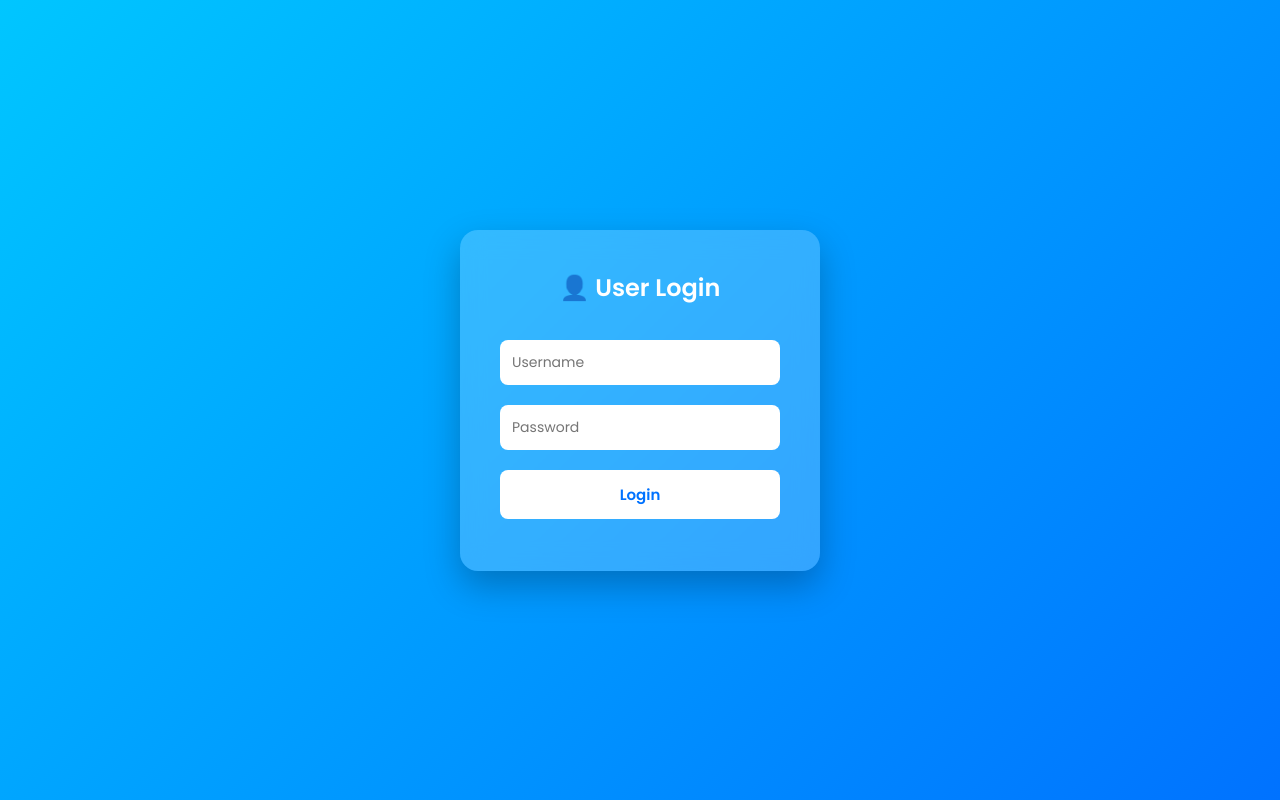
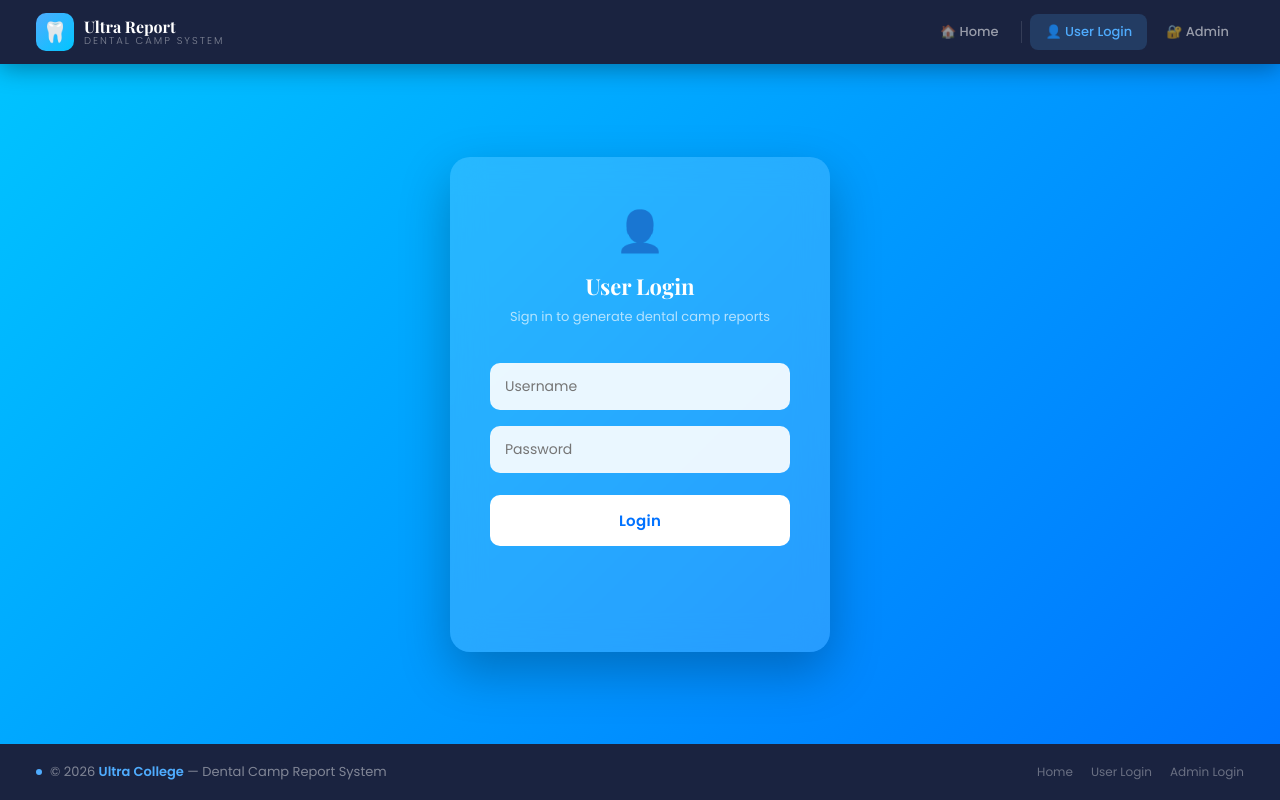
Before and after one commit to mathankumar8248097868-cloud/prototype-frontend, a plain HTML site: page userlogin.html in a window 1280 px wide. Drawn offline with nearby package versions, Linux system fonts and the light colour scheme.

Commit message:
Update userlogin.html

```diff
--- a/userlogin.html
+++ b/userlogin.html
@@ -1,137 +1,98 @@
 <!DOCTYPE html>
 <html>
 <head>
-<title>User Login</title>
+<title>User Login — Ultra Report</title>
+<meta name="viewport" content="width=device-width, initial-scale=1">
+<link href="https://fonts.googleapis.com/css2?family=Playfair+Display:wght@700&family=Poppins:wght@300;400;500;600&display=swap" rel="stylesheet">
+<style>
+*{ margin:0; padding:0; box-sizing:border-box; font-family:'Poppins',sans-serif; }
+:root{ --blue1:#4facfe; --blue2:#00c6ff; --dark:#1a2340; }
+body{ background:linear-gradient(135deg,#00c6ff,#0072ff); min-height:100vh; display:flex; flex-direction:column; }
 
-<meta name="viewport" content="width=device-width, initial-scale=1">
+/* ── HEADER ── */
+header{ background:var(--dark); padding:0 36px; display:flex; align-items:center; justify-content:space-between; height:64px; box-shadow:0 4px 24px rgba(0,0,0,0.35); position:sticky; top:0; z-index:200; }
+.logo{ display:flex; align-items:center; gap:10px; text-decoration:none; cursor:pointer; }
+.logo-icon{ width:38px; height:38px; background:linear-gradient(135deg,var(--blue1),var(--blue2)); border-radius:10px; display:flex; align-items:center; justify-content:center; font-size:20px; }
+.logo-text{ font-family:'Playfair Display',serif; color:white; font-size:16px; line-height:1.1; }
+.logo-text span{ display:block; font-family:'Poppins',sans-serif; font-size:10px; font-weight:300; color:rgba(255,255,255,0.45); letter-spacing:2px; text-transform:uppercase; }
+nav{ display:flex; gap:4px; align-items:center; }
+.nav-link{ padding:8px 15px; border:none; border-radius:8px; font-size:13px; font-weight:500; cursor:pointer; transition:all 0.2s; background:transparent; color:rgba(255,255,255,0.55); text-decoration:none; display:flex; align-items:center; gap:6px; }
+.nav-link:hover{ background:rgba(255,255,255,0.1); color:white; }
+.nav-link.active{ background:rgba(79,172,254,0.18); color:var(--blue1); }
+.nav-divider{ width:1px; height:22px; background:rgba(255,255,255,0.12); margin:0 4px; }
 
-<link href="https://fonts.googleapis.com/css2?family=Poppins:wght@300;400;600&display=swap" rel="stylesheet">
+/* ── CENTER ── */
+.center{ flex:1; display:flex; align-items:center; justify-content:center; padding:40px 20px; }
+.box{ width:380px; padding:44px 40px; border-radius:20px; background:rgba(255,255,255,0.15); backdrop-filter:blur(16px); box-shadow:0 20px 50px rgba(0,0,0,0.25); text-align:center; color:white; }
+.box-icon{ font-size:40px; margin-bottom:10px; }
+.box h2{ font-family:'Playfair Display',serif; font-size:22px; margin-bottom:6px; }
+.box p{ font-size:13px; opacity:0.65; margin-bottom:28px; }
+input{ width:100%; padding:13px 15px; margin:8px 0; border-radius:10px; border:none; font-size:14px; background:rgba(255,255,255,0.9); color:#333; outline:none; }
+input:focus{ background:white; }
+button{ width:100%; padding:14px; margin-top:14px; border:none; border-radius:10px; background:white; color:#0072ff; font-size:15px; font-weight:700; cursor:pointer; transition:0.3s; letter-spacing:0.3px; }
+button:hover{ background:#eef4ff; transform:translateY(-2px); box-shadow:0 8px 24px rgba(0,0,0,0.2); }
+#msg{ margin-top:14px; color:#ffdede; font-size:13px; min-height:20px; }
 
-<style>
-
-*{
-margin:0;
-padding:0;
-box-sizing:border-box;
-font-family:'Poppins',sans-serif;
-}
-
-body{
-height:100vh;
-display:flex;
-align-items:center;
-justify-content:center;
-background:linear-gradient(135deg,#00c6ff,#0072ff);
-}
-
-.box{
-width:360px;
-padding:40px;
-border-radius:18px;
-background:rgba(255,255,255,0.2);
-backdrop-filter:blur(12px);
-box-shadow:0 15px 35px rgba(0,0,0,0.25);
-text-align:center;
-color:white;
-}
-
-h2{
-margin-bottom:25px;
-font-weight:600;
-}
-
-input{
-width:100%;
-padding:12px;
-margin:10px 0;
-border:none;
-border-radius:8px;
-font-size:14px;
-}
-
-button{
-width:100%;
-padding:13px;
-margin-top:10px;
-border:none;
-border-radius:8px;
-background:#ffffff;
-color:#0072ff;
-font-size:15px;
-font-weight:600;
-cursor:pointer;
-transition:0.3s;
-}
-
-button:hover{
-transform:translateY(-2px);
-box-shadow:0 8px 20px rgba(0,0,0,0.2);
-}
-
-#msg{
-margin-top:12px;
-color:#ffdede;
-font-size:14px;
-}
-
+/* ── FOOTER ── */
+footer{ background:var(--dark); color:rgba(255,255,255,0.45); padding:18px 36px; display:flex; align-items:center; justify-content:space-between; flex-wrap:wrap; gap:10px; }
+.footer-left{ font-size:13px; display:flex; align-items:center; gap:8px; }
+.footer-left strong{ color:var(--blue1); font-weight:600; }
+.footer-dot{ width:6px; height:6px; background:var(--blue1); border-radius:50%; display:inline-block; flex-shrink:0; }
+.footer-right{ display:flex; gap:18px; }
+.footer-right a{ color:rgba(255,255,255,0.35); text-decoration:none; font-size:12px; transition:color 0.2s; }
+.footer-right a:hover{ color:var(--blue1); }
 </style>
-
 </head>
-
 <body>
 
-<div class="box">
+<!-- ── HEADER ── -->
+<header>
+  <div class="logo" onclick="location.href='index.html'">
+    <div class="logo-icon">🦷</div>
+    <div class="logo-text">Ultra Report <span>Dental Camp System</span></div>
+  </div>
+  <nav>
+    <a class="nav-link" href="index.html">🏠 Home</a>
+    <div class="nav-divider"></div>
+    <a class="nav-link active" href="userlogin.html">👤 User Login</a>
+    <a class="nav-link" href="adminlogin.html">🔐 Admin</a>
+  </nav>
+</header>
 
-<h2>👤 User Login</h2>
-
-<input id="username" placeholder="Username">
-
-<input id="password" type="password" placeholder="Password">
-
-<button onclick="login()">Login</button>
-
-<p id="msg"></p>
-
+<!-- ── LOGIN CARD ── -->
+<div class="center">
+  <div class="box">
+    <div class="box-icon">👤</div>
+    <h2>User Login</h2>
+    <p>Sign in to generate dental camp reports</p>
+    <input id="username" placeholder="Username">
+    <input id="password" type="password" placeholder="Password">
+    <button onclick="login()">Login</button>
+    <p id="msg"></p>
+  </div>
 </div>
 
+<!-- ── FOOTER ── -->
+<footer>
+  <div class="footer-left">
+    <span class="footer-dot"></span>
+    <span>© 2026 <strong>Ultra College</strong> — Dental Camp Report System</span>
+  </div>
+  <div class="footer-right">
+    <a href="index.html">Home</a>
+    <a href="userlogin.html">User Login</a>
+    <a href="adminlogin.html">Admin Login</a>
+  </div>
+</footer>
+
 <script>
-
 async function login(){
-
-const u=document.getElementById("username").value
-const p=document.getElementById("password").value
-
-const res = await fetch("https://prototype-backend-657r.onrender.com/api/login",{
-
-method:"POST",
-credentials:"include",
-
-headers:{
-"Content-Type":"application/json"
-},
-
-body:JSON.stringify({
-username:u,
-password:p
-})
-
-})
-
-const data = await res.json()
-
-if(data.success){
-
-location.href="https://mathankumar8248097868-cloud.github.io/prototype-frontend/report.html"
-
-}else{
-
-document.getElementById("msg").innerText="Invalid Username or Password"
-
+  const u=document.getElementById("username").value, p=document.getElementById("password").value;
+  const res=await fetch("https://prototype-backend-657r.onrender.com/api/login",{method:"POST",credentials:"include",headers:{"Content-Type":"application/json"},body:JSON.stringify({username:u,password:p})});
+  const data=await res.json();
+  if(data.success){ location.href="https://mathankumar8248097868-cloud.github.io/prototype-frontend/report.html"; }
+  else{ document.getElementById("msg").innerText="Invalid Username or Password"; }
 }
-
-}
-
 </script>
-
 </body>
 </html>
```
